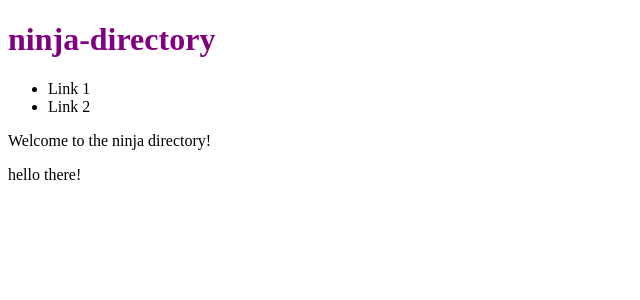
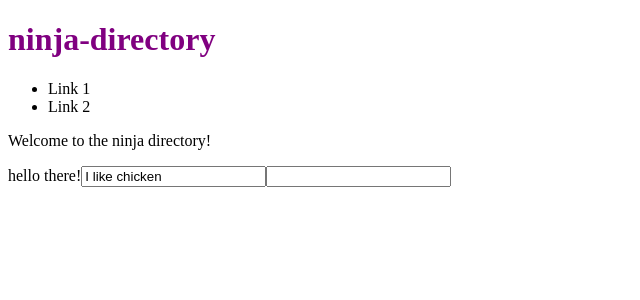
Before and after one commit to DanielWGross/Net-Ninja-Angular, an Angular app: page / in a window 1280 px wide. Shown: the top 300 px of the page, without its empty margins (0-640 px from the left). Built offline with nearby package versions, Linux system fonts and the light colour scheme.

Commit message:
#11 Complete

```diff
--- a/src/app/home/home.component.html
+++ b/src/app/home/home.component.html
@@ -2,3 +2,6 @@
   {{ homeTitle }}
 </p>
 <ng-content></ng-content>
+
+<input [value]="myString" />
+<input [attr.required]="myBoolean" />
--- a/src/app/home/home.component.ts
+++ b/src/app/home/home.component.ts
@@ -7,6 +7,8 @@ import { Component, OnInit } from '@angular/core';
 })
 export class HomeComponent implements OnInit {
   homeTitle = "Welcome to the ninja directory!";
+  myString = "I like chicken";
+  myBoolean = true;
 
   constructor() { }
 
```
